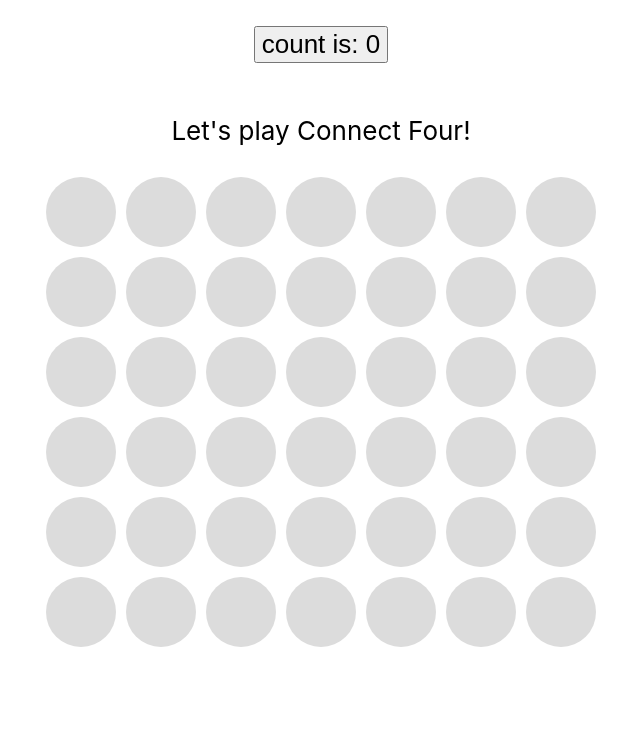
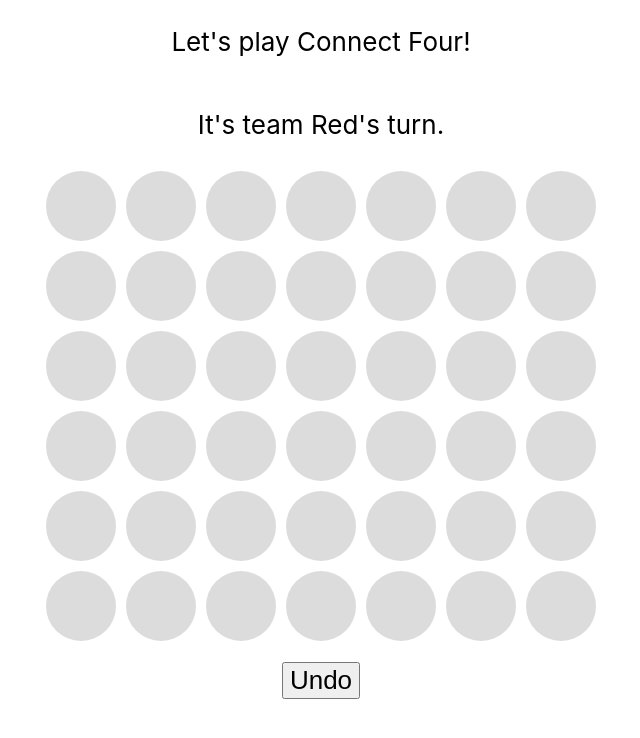
Before and after one commit to dgroomes/redux-playground, a React (Vite) app in the folder redux-toolkit/: page / in a window 1280 px wide. Shown: the top 738 px of the page, without its empty margins (319-959 px from the left). Built offline with nearby package versions, Linux system fonts and the light colour scheme.

Commit message:
Implement "dropToken" (but not the re-render yet)

```diff
--- a/redux-toolkit/src/App.tsx
+++ b/redux-toolkit/src/App.tsx
@@ -1,25 +1,25 @@
 import './App.css'
-import {increment} from "./counterSlice";
 import {useAppDispatch, useAppSelector} from "./hooks";
 import ConnectFourBoard from "./ConnectFourBoard";
+import {teamToString} from "./monolithicSlice";
 
 function App() {
-    const count = useAppSelector(state => state.counter.value)
+    const activeTeam = useAppSelector(state => state.monolithic.activeTeam)
     const dispatch = useAppDispatch()
 
     return (
         <div className="App">
             <header className="App-header">
-                <p>
-                    <button type="button" onClick={() => dispatch(increment())}>
-                        count is: {count}
-                    </button>
-                </p>
-                <p>
-                    Let's play Connect Four!
-                </p>
+                <p>Let's play Connect Four!</p>
+                <p>It's team {teamToString(activeTeam)}'s turn.</p>
             </header>
             <ConnectFourBoard/>
+            <p>
+                <button type="button">
+                    {/* Not yet implemented */}
+                    Undo
+                </button>
+            </p>
         </div>
     )
 }
--- a/redux-toolkit/src/ConnectFourBoard.tsx
+++ b/redux-toolkit/src/ConnectFourBoard.tsx
@@ -12,7 +12,7 @@ export default function ConnectFourBoard() {
     // discussion in this StackOverflow question titled "functional way to iterate over range (ES6/7)"
     // https://stackoverflow.com/questions/30650961/functional-way-to-iterate-over-range-es6-7
     const connectFourColumns = [1, 2, 3, 4, 5, 6, 7].map(columnIndex => {
-        return <ConnectFourColumn columnIndex={columnIndex}/>
+        return <ConnectFourColumn key={columnIndex} columnIndex={columnIndex}/>
     })
 
     return <div className="ConnectFourBoard">{connectFourColumns}</div>
--- a/redux-toolkit/src/ConnectFourColumn.tsx
+++ b/redux-toolkit/src/ConnectFourColumn.tsx
@@ -1,5 +1,7 @@
 import './ConnectFourColumn.css'
 import ConnectFourSpace from "./ConnectFourSpace";
+import {useAppDispatch} from "./hooks";
+import {dropToken} from "./monolithicSlice"
 
 type ConnectFourColumnParams = { columnIndex: number };
 
@@ -7,9 +9,12 @@ type ConnectFourColumnParams = { columnIndex: number };
  * A column in the Connect Four grid.
  */
 export default function ConnectFourColumn(props: ConnectFourColumnParams) {
+    const dispatch = useAppDispatch();
 
-    let connectFourSpaces = [1, 2, 3, 4, 5, 6].map(rowIndex => <ConnectFourSpace columnIndex={props.columnIndex}
+    let connectFourSpaces = [1, 2, 3, 4, 5, 6].map(rowIndex => <ConnectFourSpace key={rowIndex}
+                                                                                 columnIndex={props.columnIndex}
                                                                                  rowIndex={rowIndex}/>)
 
-    return <div className="ConnectFourColumn">{connectFourSpaces}</div>
+    return <div className="ConnectFourColumn"
+                onClick={() => dispatch(dropToken(props.columnIndex))}>{connectFourSpaces}</div>
 }
--- a/redux-toolkit/src/counterSlice.ts
+++ /dev/null
@@ -1,33 +0,0 @@
-import {createSlice} from '@reduxjs/toolkit'
-
-
-// Define a type for the slice state
-interface CounterState {
-    value: number
-}
-
-// Define the initial state using that type
-const initialState: CounterState = {
-    value: 0
-}
-
-/**
- * Starting with a the 'counterSlice' from the Redux docs, just to get started. This will turn into the connectFourSlice
- * or something like that.
- */
-export const counterSlice = createSlice({
-    name: 'counter',
-    initialState,
-    reducers: {
-        increment(state) {
-            state.value += 1
-        },
-        decrement(state) {
-            state.value -= 1
-        }
-    }
-})
-
-export const {increment, decrement} = counterSlice.actions
-
-export default counterSlice.reducer
--- /dev/null
+++ b/redux-toolkit/src/monolithicSlice.ts
@@ -0,0 +1,68 @@
+import {createSlice, PayloadAction} from '@reduxjs/toolkit'
+
+/*
+I'm not sure I care to "slice up" my Redux stuff into more than one slice because this app is so small. So, somewhat
+tongue-in-cheek, I'll name this the "monolithic slice".
+
+Am I supposed to put other functions in this file? Like for example, a "teamOrginalValueToStringValue()" (or more concisely
+named) function? Am I meant to jam pure domain code into a Redux construct? Vendor lock-in?
+*/
+
+export enum Team {
+    RED,
+    YELLOW
+}
+
+export function teamToString(team: Team) : string {
+    // Note: I know I could encode a string into the enum (see 'String enums': https://www.typescriptlang.org/docs/handbook/enums.html#string-enums)
+    // but I dont' feel like it. I'm a bit surprised that enums can't have multiple fields (see https://stackoverflow.com/a/57462364)
+    // (maybe I shouldn't be, maybe it's weird that Java has that feature) and I'm surprised how many other features there
+    // are of TypeScript enums, like "computed constant members". Anyway, I'm going to stay away from TypeScript enum
+    // features for now.
+
+    if (team === Team.RED) {
+        return "Red"
+    } else {
+        return "Yellow"
+    }
+}
+
+
+interface MonolithicState {
+    activeTeam: Team
+    columns: Team[][]
+}
+
+// Define the initial state using that type
+const initialState: MonolithicState = {
+    activeTeam: Team.RED,
+    columns: [[], [], [], [], [], [], [], []]
+}
+
+export const monolithicSlice = createSlice({
+    name: 'monolithic',
+    initialState,
+    reducers: {
+
+        /**
+         * Drop a circular token into the given column.
+         */
+        dropToken(state, action: PayloadAction<number>) {
+            const column = action.payload;
+            state.columns[column].push(state.activeTeam)
+
+            // TODO check win condition
+
+            // Turn over to the other team.
+            if (state.activeTeam === Team.RED) {
+                state.activeTeam = Team.YELLOW;
+            } else {
+                state.activeTeam = Team.RED;
+            }
+        }
+    }
+})
+
+export const {dropToken} = monolithicSlice.actions
+
+export default monolithicSlice.reducer
--- a/redux-toolkit/src/store.ts
+++ b/redux-toolkit/src/store.ts
@@ -1,9 +1,9 @@
 import { configureStore } from '@reduxjs/toolkit'
-import counterReducer from './counterSlice'
+import monolithicReducer from './monolithicSlice'
 
 export const store = configureStore({
     reducer: {
-        counter: counterReducer
+        monolithic: monolithicReducer
     }
 })
 
```
